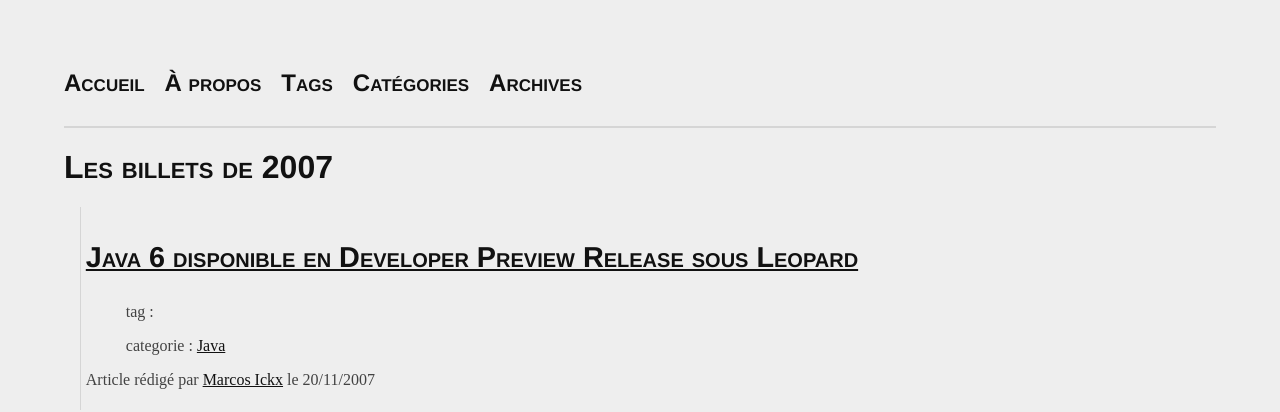
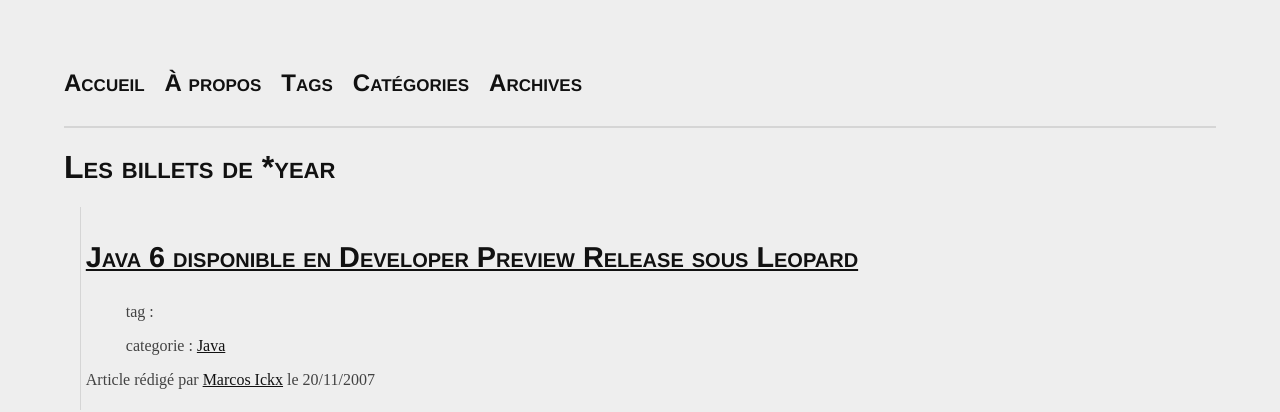
Before and after one commit to MarcosIckx/PreviewMarcosxNet, a Jekyll site: the page built from _archives/2007.md, in a window 1280 px wide and 900 px high. Shown: the top 412 px of the window. Built offline with Jekyll 4.4.1, drawn with Linux system fonts in a browser that asks for light colours.

Commit message:
Update 2007.md

```diff
--- a/_archives/2007.md
+++ b/_archives/2007.md
@@ -1,6 +1,6 @@
 ---
 layout: archives
-title: Les billets de 2007
-permalink: /2007/
-year: 2007
+title: Les billets de *year
+permalink: /*year/
+year: &year 2007
 ---
```
